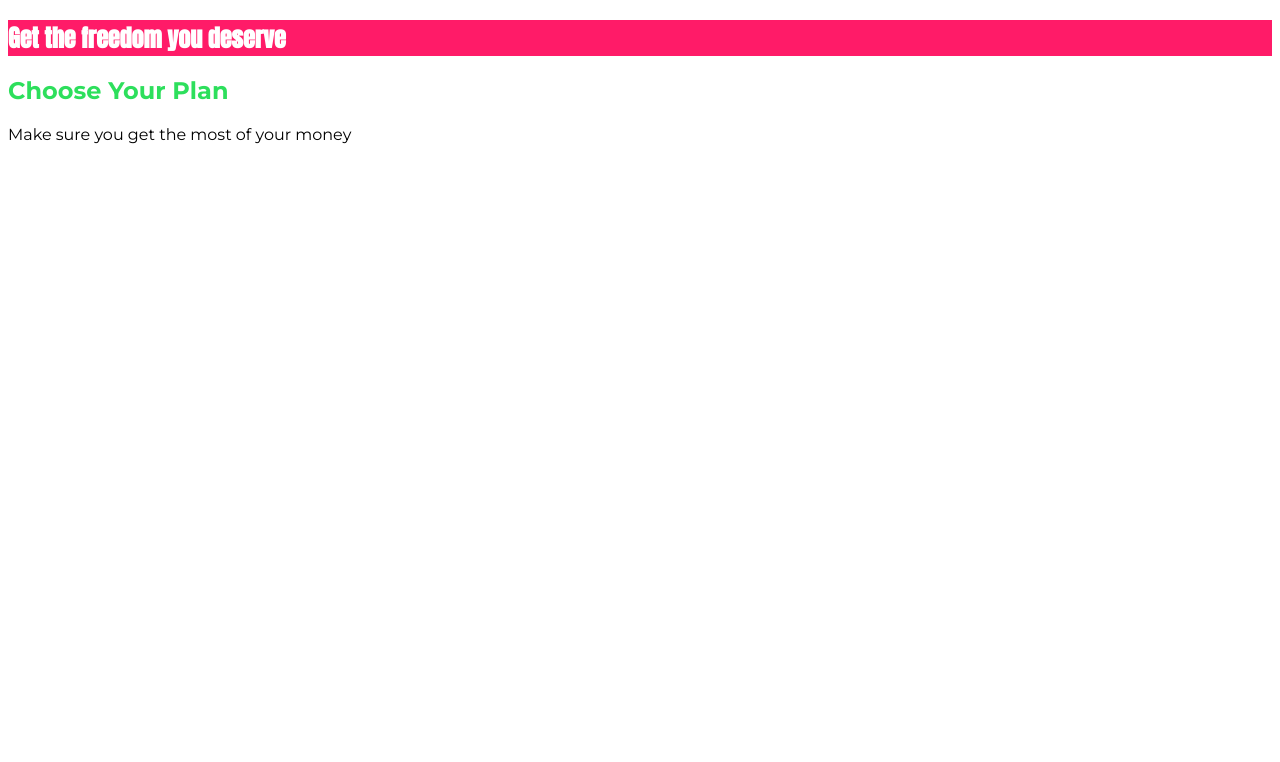
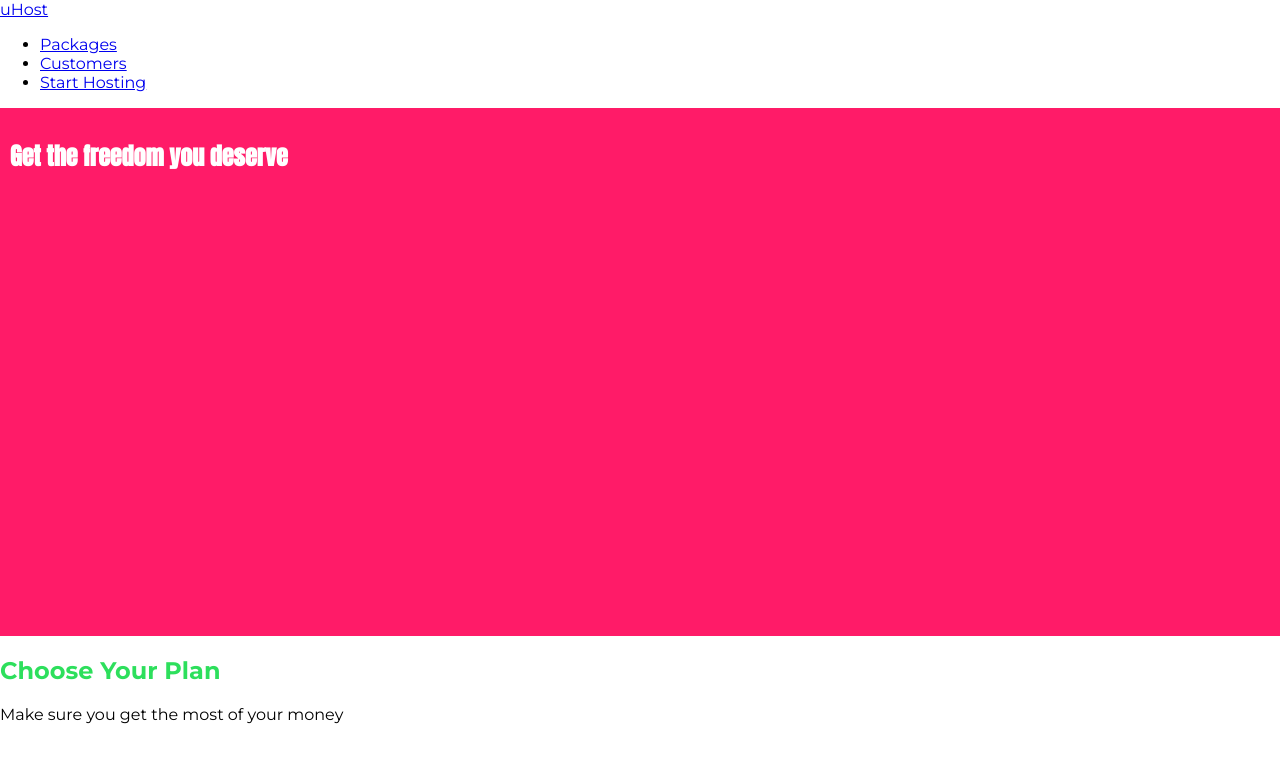
Before and after one commit to SHAILESH-KOLAP/web-hosting-demo, a plain HTML site: page index.html in a window 1280 px wide. Drawn offline with Linux system fonts and the light colour scheme.

Commit message:
Added navbar

```diff
--- a/index.html
+++ b/index.html
@@ -20,6 +20,25 @@
     <title>Document</title>
   </head>
   <body>
+    <header class="main-header">
+      <div>
+        <a href="index.html"> uHost </a>
+      </div>
+      <nav>
+        <ul>
+          <li>
+            <a href="packages/index.html">Packages</a>
+          </li>
+          <li>
+            <a href="customers/index.html">Customers</a>
+          </li>
+          <li>
+            <a href="start-hosting/index.html">Start Hosting</a>
+          </li>
+        </ul>
+      </nav>
+    </header>
+    <main>
       <section id="product-overview">
         <h1>Get the freedom you deserve</h1>
       </section>
@@ -27,5 +46,6 @@
         <h1 class="section-title">Choose Your Plan</h1>
         <p>Make sure you get the most of your money</p>
       </section>
+    </main>
   </body>
 </html>
--- a/style.css
+++ b/style.css
@@ -1,9 +1,17 @@
+* {
+  box-sizing: border-box;
+}
+
 body {
   font-family: "Montserrat", sans-serif;
+  margin: 0;
 }
 
 #product-overview {
   background: #ff1b68;
+  height: 528px;
+  width: 100%;
+  padding: 10px;
 }
 
 .section-title {
@@ -14,3 +22,6 @@ body {
   color: white;
   font-family: "Anton", sans-serif;
 }
+
+.main-header {
+}
```
Lines whose indentation alone changed are shown as unchanged.
